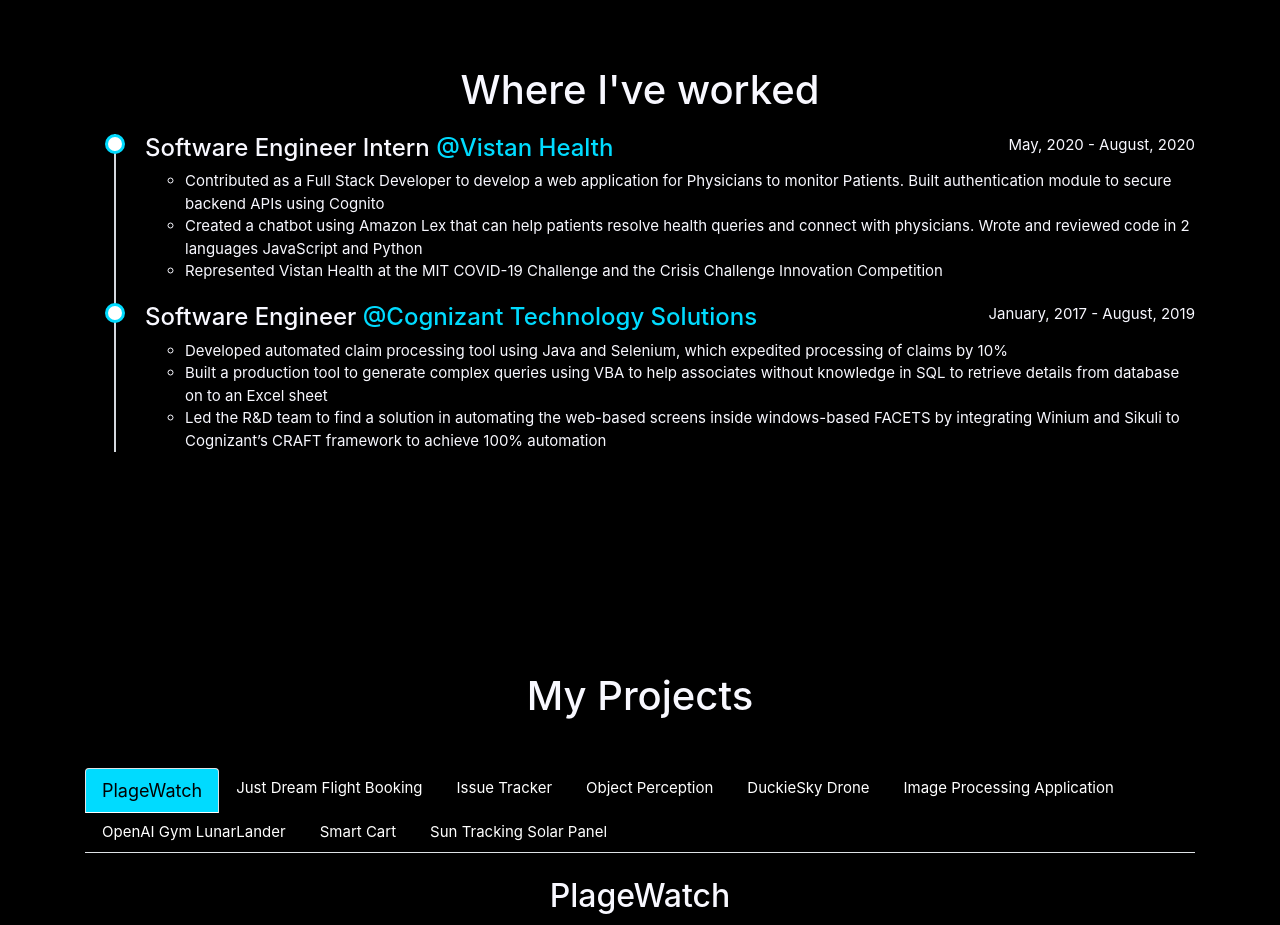
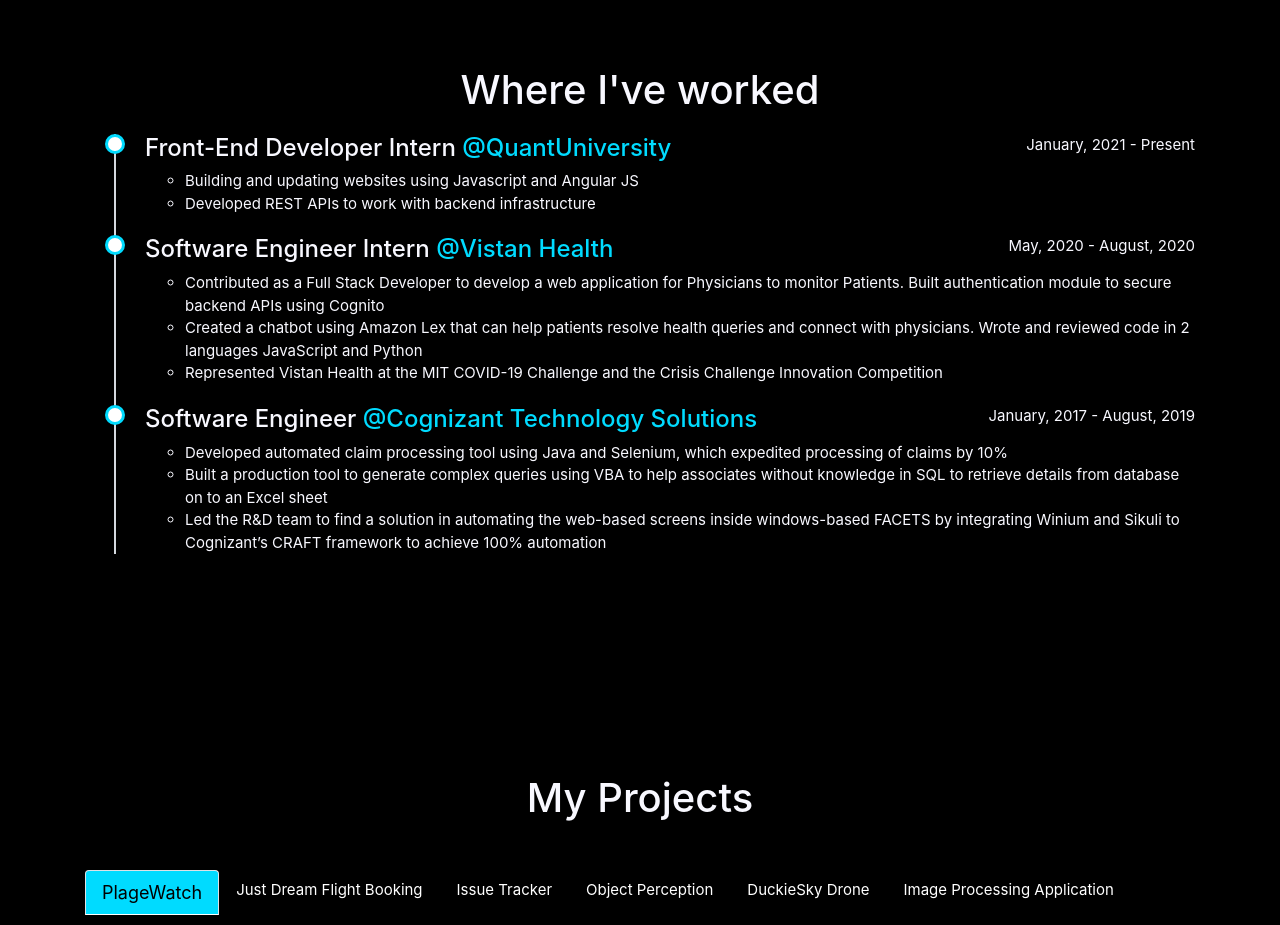
Before and after one commit to vinay-sj/Portfolio, a React (Create React App) app: page / in a window 1280 px wide. Shown: the part 1580-2505 px from the top of the page. Built offline with nearby package versions, Linux system fonts and the light colour scheme.

Commit message:
added latest work experience

```diff
--- a/src/Components/Experiences.js
+++ b/src/Components/Experiences.js
@@ -8,6 +8,26 @@
         <h1>Where I've worked</h1>
         <div className='container'>
               <ul className="timeline">
+                <li>
+                  <Row>
+                    {/*<>*/}
+                    <Col md={8}>
+                      <h4 className='text-left'>Front-End Developer Intern <span className='company-name'>@QuantUniversity</span></h4>
+                    </Col>
+                    <Col md={4}>
+                      <div className="text-left text-md-right text-lg-right text-xl-right">January, 2021 - Present</div>
+                    </Col>
+                  </Row>
+                  <ul className='text-left'>
+                    <li>
+                      Building and updating websites using Javascript and Angular JS
+                    </li>
+                    <li>
+                      Developed REST APIs to work with backend infrastructure
+                    </li>
+
+                  </ul>
+                </li>
                 <li>
                   <Row>
                     {/*<>*/}
```
Also changed, not shown: 1 other file (tests, documents, lock files or other folders).
